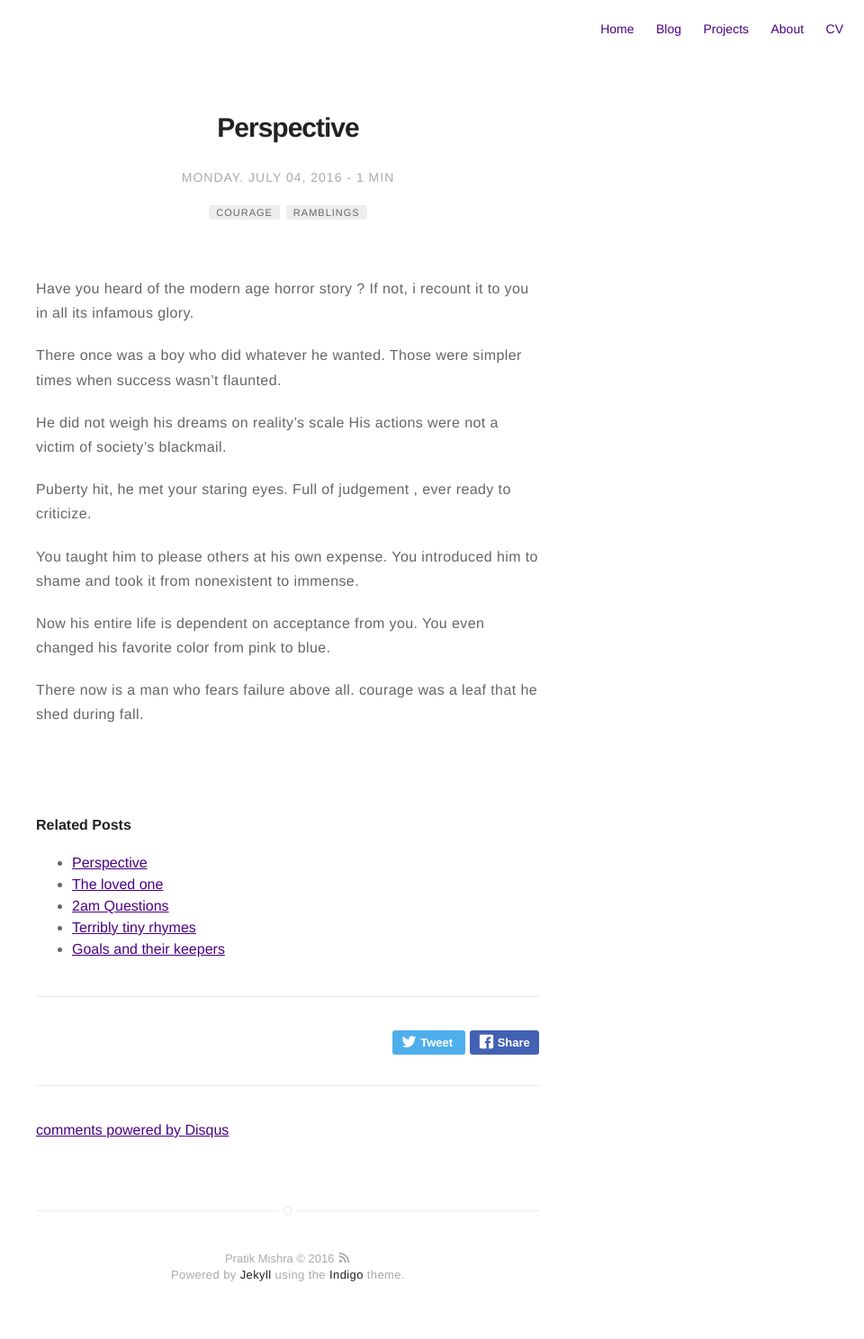
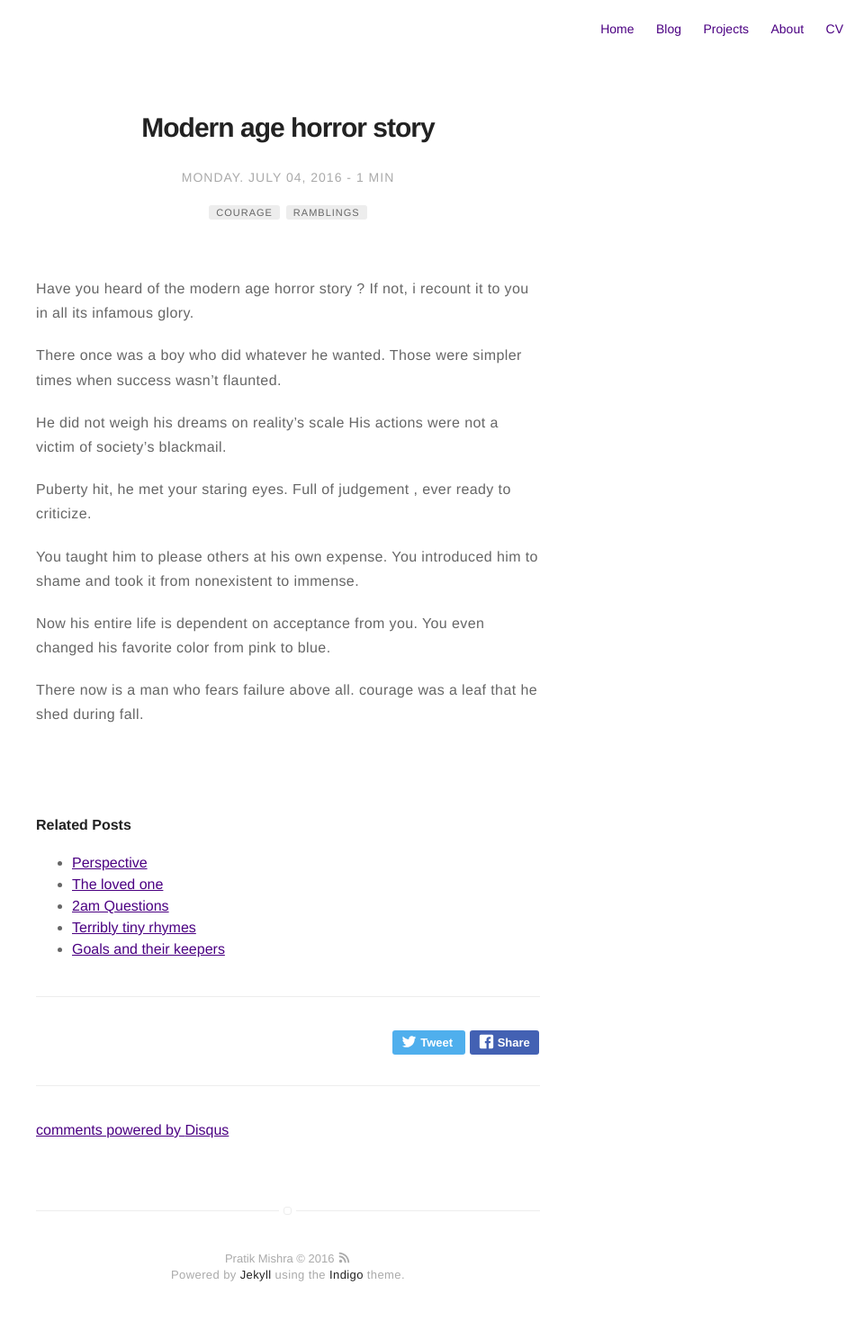
Before and after one commit to pratik1105/oldwebsite, a Jekyll site: the page built from _posts/2016-07-04-Modern-age-horror-story.markdown, in a window 1280 px wide. Shown: the whole page at 90% size, without its empty margins (320-1280 px from the left). Built offline with Jekyll 4.4.1, drawn with Linux system fonts in a browser that asks for light colours; comment, search, counter and statistics services are not loaded.

Commit message:
Update 2016-07-04-Modern-age-horror-story.markdown

```diff
--- a/_posts/2016-07-04-Modern-age-horror-story.markdown
+++ b/_posts/2016-07-04-Modern-age-horror-story.markdown
@@ -1,5 +1,5 @@
 ---
-title: "Perspective"
+title: "Modern age horror story"
 layout: post
 date: 2016-07-04 01:53
 image: /assets/images/markdown.jpg
```
